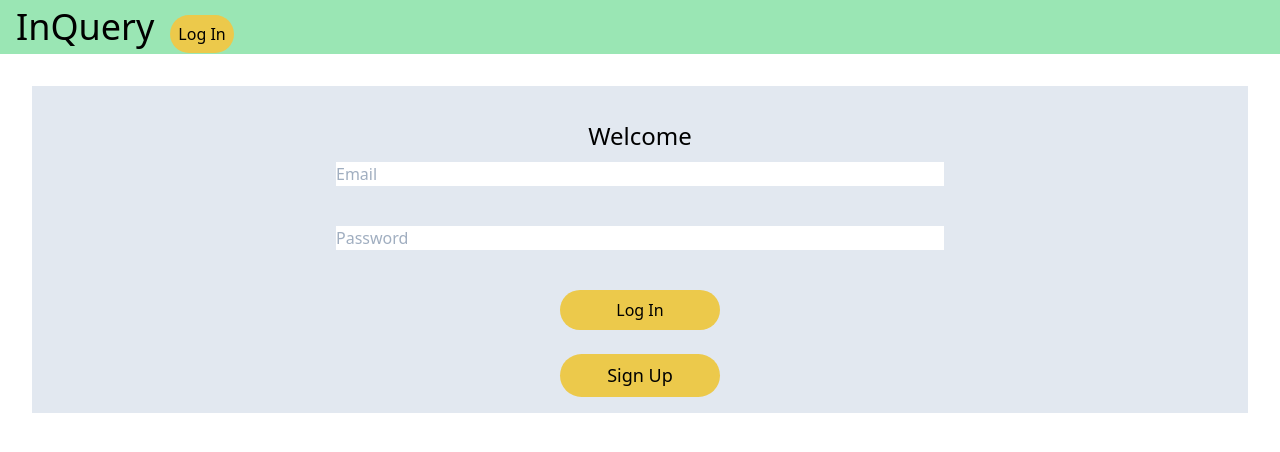
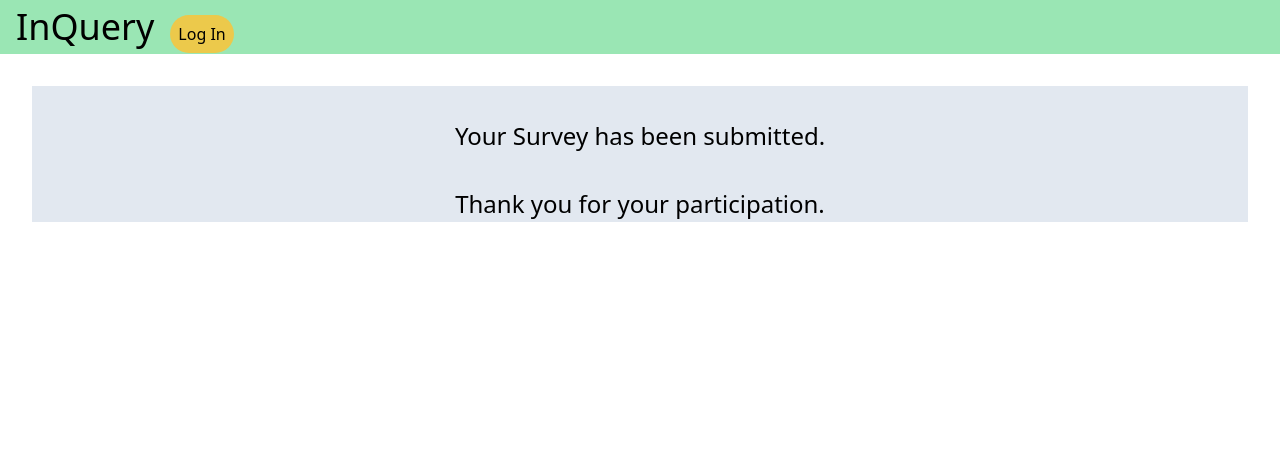
Before and after one commit to damianjuan/InQuire, a React (Create React App) app in the folder client/: page /thankyou in a window 1280 px wide. Shown: the top 452 px of the page. Built offline with nearby package versions, Linux system fonts and the light colour scheme; no server answers.

Commit message:
thankyou Pg added

```diff
--- a/client/src/App.js
+++ b/client/src/App.js
@@ -9,6 +9,7 @@ import ViewResults from './pages/ViewResults';
 import axios from "axios";
 import ProtectedRoute from './components/ProtectedRoute';
 import TakeSurvey from "./pages/TakeSurvey";
+import ThankYou from "./pages/ThankYou";
 
 function App() {
   const [user, setUser] = useState();
@@ -34,6 +35,7 @@ function App() {
         <Route exact path="/results/:id" component={ViewResults} />
         <Route exact path="/take-survey/:id" component={TakeSurvey} />
         <Route exact path="/signup/" component={SignUp} />
+        <Route exact path="/thankyou/" component={ThankYou} />
         <Route path="/" component={Main} />
       </Switch>
     </Router>)
--- a/client/src/pages/TakeSurvey.js
+++ b/client/src/pages/TakeSurvey.js
@@ -15,8 +15,11 @@ function TakeSurvey() {
     }, []);
 
     function submitBtn() {
-        API.submitResults(answer);
-        // .then(window.localStorage.replace("/thankyou"));
+
+        API.submitResults(answer)
+            .then(() => {
+                window.location.replace("/thankyou");
+            })
     }
 
     function handleOnChange(e) {
--- /dev/null
+++ b/client/src/pages/ThankYou.js
@@ -0,0 +1,14 @@
+import React from "react";
+
+function ThankYou() {
+    return (
+        <main className="bg-gray-300 m-8">
+            <h1 className="pt-8 text-2xl text-center">Your Survey has been submitted.</h1>
+            <h1 className="pt-8 text-2xl text-center">Thank you for your participation.</h1>
+
+        </main>
+    );
+}
+
+
+export default ThankYou;
```
